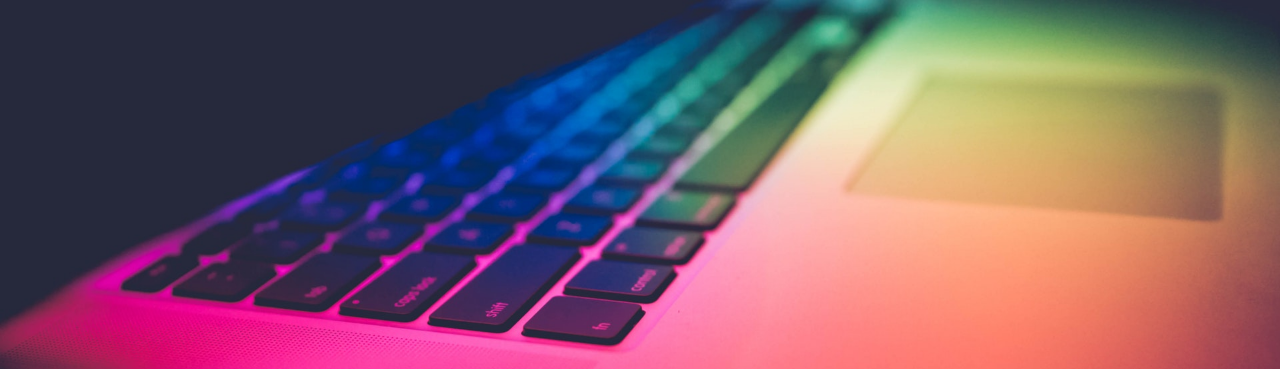
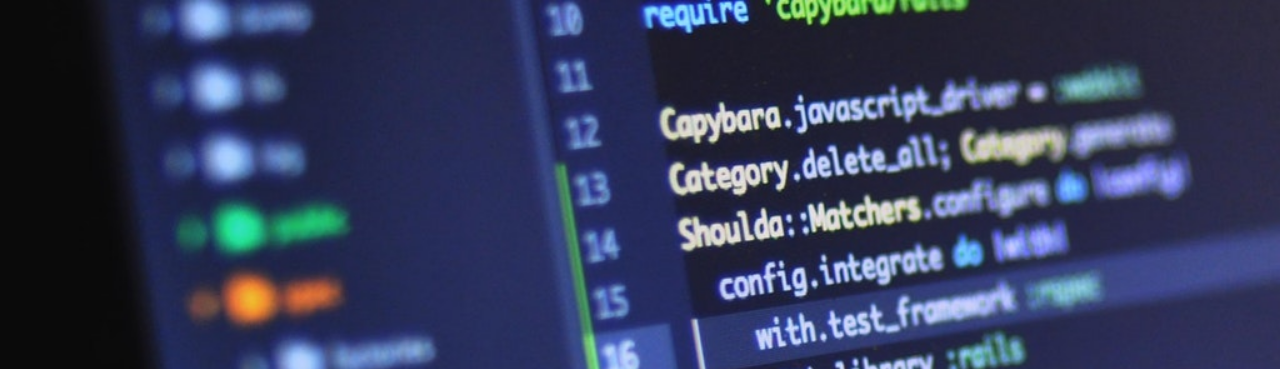
Before and after one commit to maelex/codigoseis, a plain HTML site: page index.html in a window 1280 px wide. Shown: the top 369 px of the page. Drawn offline with Linux system fonts and the light colour scheme.

Commit message:
Update index.html

```diff
--- a/index.html
+++ b/index.html
@@ -16,7 +16,7 @@
 			color: #666;
 		}
 		.pimg1{
-			background: url('img/space5.jpeg') no-repeat;
+			background: url('img/space4.jpeg') no-repeat;
 			height: 100%;
 			position: relative;
 			background-size: cover;
```
